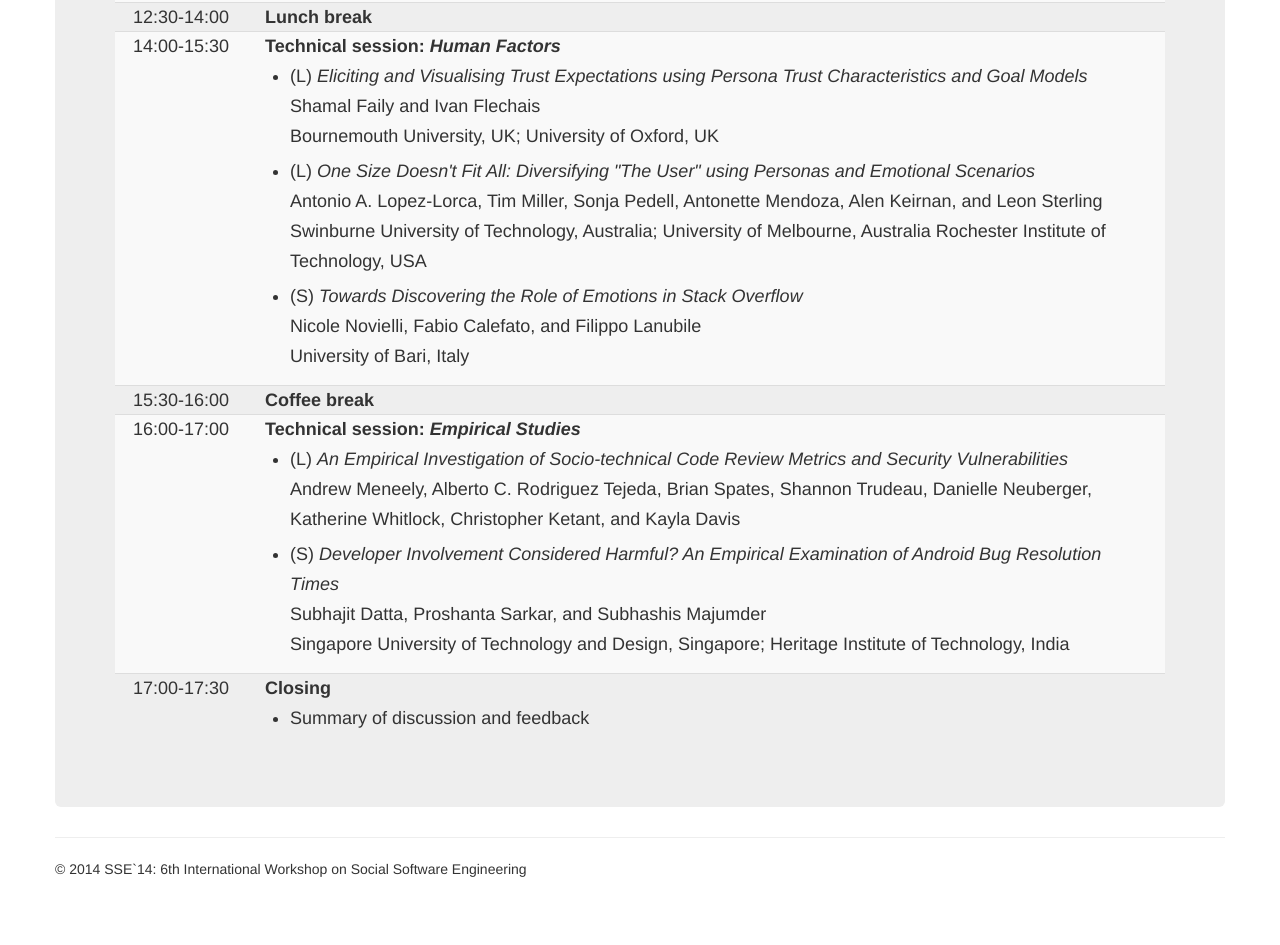
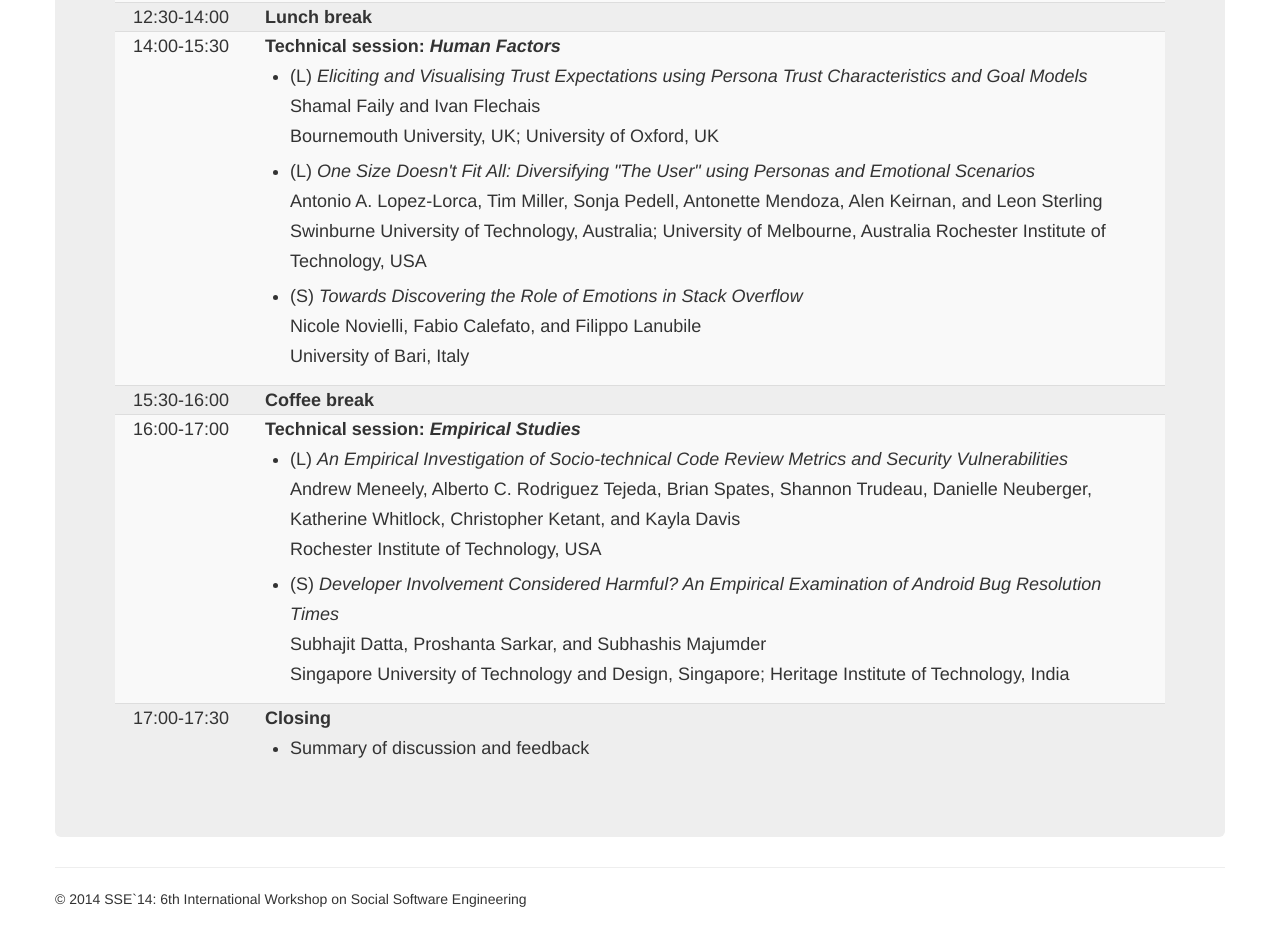
Before and after one commit to sse-ws/sse-ws.github.com, a plain HTML site: page agenda.html in a window 1280 px wide. Shown: the part 846-1791 px from the top of the page. Drawn offline with nearby package versions, Linux system fonts and the light colour scheme; a web font is replaced by a local one.

Commit message:
add a missing affiliation

```diff
--- a/agenda.html
+++ b/agenda.html
@@ -162,7 +162,7 @@ Rochester Institute of Technology, USA
                         <li>
                             (L) <em>An Empirical Investigation of Socio-technical Code Review Metrics and Security Vulnerabilities</em><br/>
                             Andrew Meneely, Alberto C. Rodriguez Tejeda, Brian Spates, Shannon Trudeau, Danielle Neuberger, Katherine Whitlock, Christopher Ketant, and Kayla Davis<br/>
-
+                            Rochester Institute of Technology, USA
                         </li>
                         <li>
                             (S) <em>Developer Involvement Considered Harmful? An Empirical Examination of Android Bug Resolution Times</em><br/>
```
Also changed, not shown: html/_agenda.html (+1 -1 lines).
